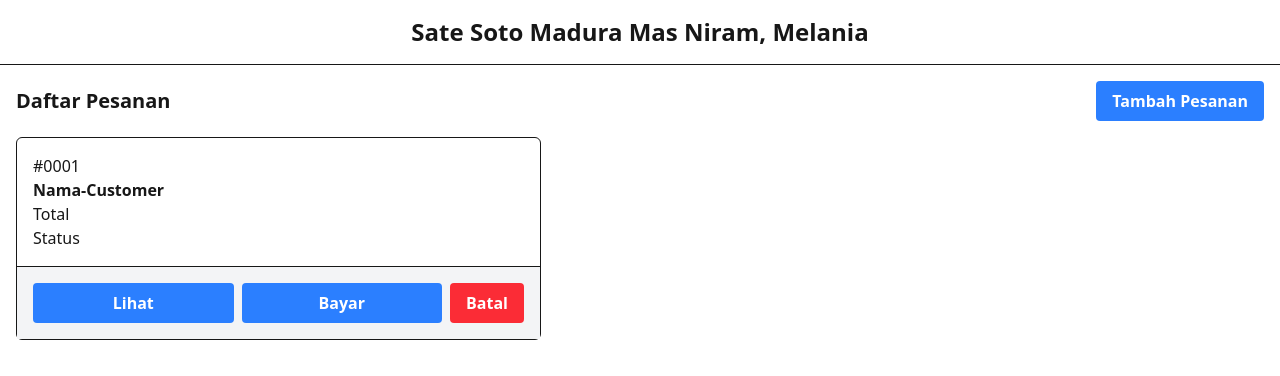
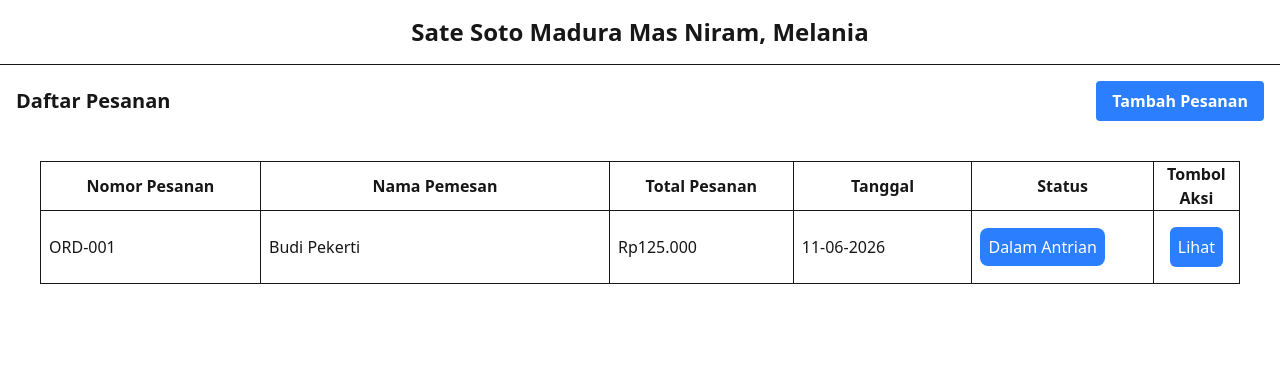
Before and after one commit to azpun/point-of-sale-next, a Next.js app: page / in a window 1280 px wide. Shown: the top 376 px of the page. Built offline with nearby package versions, Linux system fonts and the light colour scheme.

Commit message:
feat: restructure order display with enhanced mobile and desktop layouts, including order details and action buttons

```diff
--- a/src/app/page.tsx
+++ b/src/app/page.tsx
@@ -9,11 +9,17 @@ export default function Home() {
         <div className="flex flex-col gap-4 p-4">
           <div className="flex justify-between items-center">
             <h2 className="text-lg md:text-xl font-bold">Daftar Pesanan</h2>
-            <button className="hidden md:flex items-center gap-2 bg-blue-500 hover:bg-blue-700 text-white font-bold py-2 px-4 rounded">
-              Tambah Pesanan
-            </button>
+            <div>
+              <Link href="/menus">
+                <button className="hidden md:flex items-center gap-2 bg-blue-500 hover:bg-blue-700 text-white font-bold py-2 px-4 rounded">
+                  Tambah Pesanan
+                </button>
+              </Link>
+            </div>
           </div>
-          <div className="w-full flex flex-col gap-4">
+
+          {/* mobile version */}
+          <div className="w-full flex flex-col gap-4 md:hidden">
             <Card className="max-w-131.25">
               <div className="p-4">
                 <p>#0001</p>
@@ -36,6 +42,40 @@ export default function Home() {
               </div>
             </Card>
           </div>
+
+          {/* desktop version */}
+          <div className="hidden m-6 md:flex md:justify-center md:items-center ">
+            <table className="border border-spacing-2 w-full">
+              <thead>
+                <tr>
+                  <th className="w-62 border">Nomor Pesanan</th>
+                  <th className="w-100 border">Nama Pemesan</th>
+                  <th className="w-50 border">Total Pesanan</th>
+                  <th className="w-50 border">Tanggal</th>
+                  <th className="w-50 border">Status</th>
+                  <th className="border">Tombol Aksi</th>
+                </tr>
+              </thead>
+              <tbody>
+                <tr>
+                  <td className="border p-2">ORD-001</td>
+                  <td className="border p-2">Budi Pekerti</td>
+                  <td className="border p-2">Rp125.000</td>
+                  <td className="border p-2">11-06-2026</td>
+                  <td className="border p-2">
+                    <span className="bg-blue-500 text-white p-2 rounded-lg">
+                      Dalam Antrian
+                    </span>
+                  </td>
+                  <td className="border p-2">
+                    <button className="bg-blue-500 hover:bg-blue-700 p-2 m-2 rounded-md text-white">
+                      Lihat
+                    </button>
+                  </td>
+                </tr>
+              </tbody>
+            </table>
+          </div>
         </div>
       </div>
 
```
